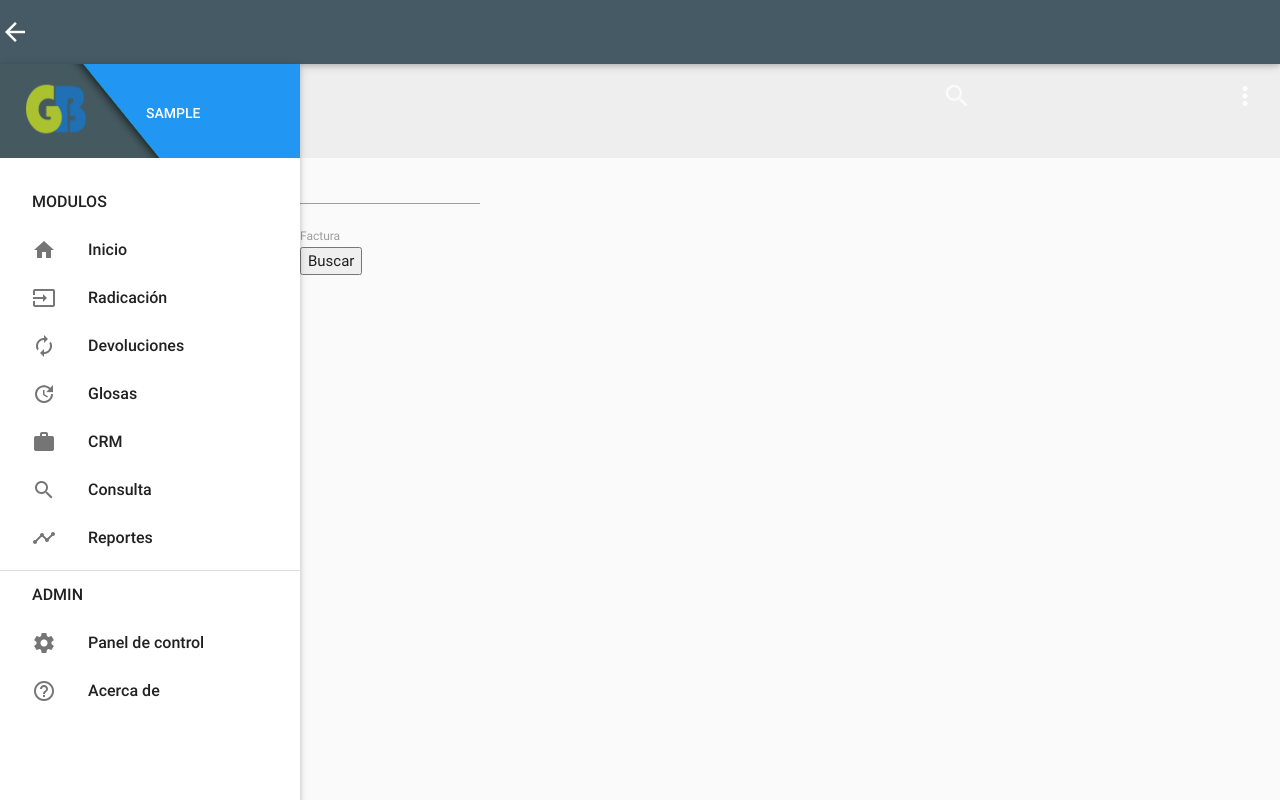
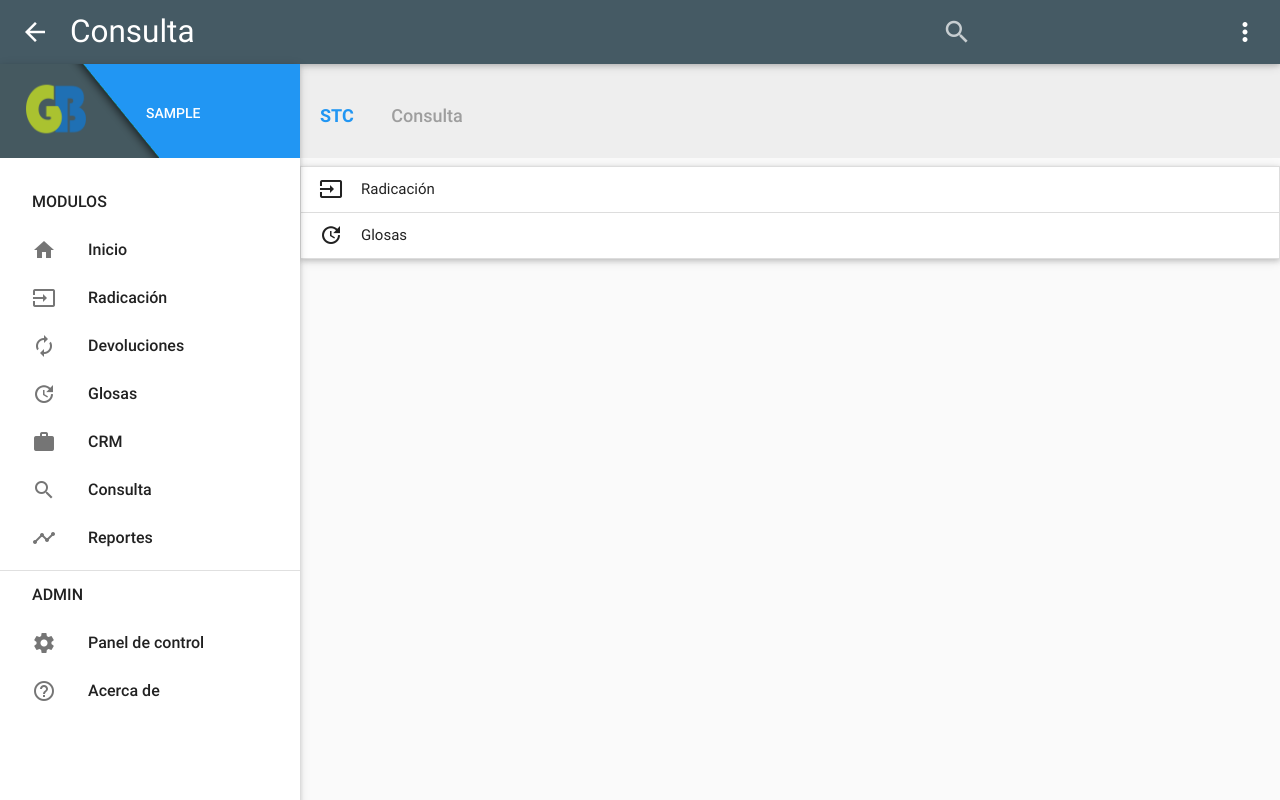
Before and after one commit to Baindaer/gb_stc, a Django app: page /consulta/ in a window 1280 px wide. Run offline with Django 3.2, Linux system fonts and the light colour scheme; the visitor is signed in with stand-in values (Sample User, id 1); some libraries are stand-ins or nearby versions.

Commit message:
Patch materialize
Hasta consultas

```diff
--- a/stc/static/stc/css/style.css
+++ b/stc/static/stc/css/style.css
@@ -45,6 +45,11 @@ main, footer {
     margin-left: 0;
     max-width: 100%;
   }
+
+  .campos-consulta {
+  padding: 10px;
+  }
+
 }
 /* Modificaciones a etiquetas de Materialize */
 .brand-logo {
@@ -185,6 +190,14 @@ a.breadcrumb::before {
   margin-right: 5%;
 }
 
+.campos-consulta {
+  padding: 20px;
+}
+
+.label-consulta {
+  font-weight: 500;
+}
+
 /* Estilos de elementos */
 #bot-usuario {
   font-size: 14px;
--- a/stc/static/stc/js/consulta.js
+++ b/stc/static/stc/js/consulta.js
@@ -1,9 +1,5 @@
-var dialog = document.querySelector('dialog');
-
-function mostrarDetalle(x) {
-    var index_registro = document.getElementById("dash_devoluciones").rows[x.rowIndex].cells[1].innerHTML;
-    var index_oculto_detalle = document.getElementById("datos_ocultos").rows[x.rowIndex-1].cells[0].innerHTML;
-    var index_oculto_gestion = document.getElementById("datos_ocultos").rows[x.rowIndex-1].cells[1].innerHTML;
-    document.getElementById("dialog-content").innerHTML = "<b><h5>DETALLE: </h5></b>" + index_oculto_detalle + "<br><b><h5>GESTION: </h5></b>" + index_oculto_gestion;
-    dialog.showModal();
-  }
+$(document).ready(function(){
+    $('.collapsible').collapsible({
+        accordion: false
+    });
+});
--- a/stc/static/stc/js/dev_gestion.js
+++ b/stc/static/stc/js/dev_gestion.js
@@ -1,6 +1,7 @@
 function getRow(x) {
     var index_registro = document.getElementById("dash").rows[x.rowIndex].cells[0].innerHTML;
     var index_registro_factura = document.getElementById("dash").rows[x.rowIndex].cells[1].innerHTML;
-    $("#id_registro").val(index_registro).parent().addClass('is-dirty');
-    $("#factura").val(index_registro_factura).parent().addClass('is-dirty');
+    $("#id_registro").val(index_registro);
+    $("#factura").val(index_registro_factura);
+    Materialize.updateTextFields();
 };
--- a/stc/templates/stc/consulta.html
+++ b/stc/templates/stc/consulta.html
@@ -6,191 +6,203 @@
   Consulta
 {% endblock %}
 {% block titulo_body %}
-  <a class="mdl-button mdl-js-button mdl-js-ripple-effect mdl-button--icon" href="{% url 'stc:inicio' %}">
+  <a class="left bot-atras" href="{% url 'stc:inicio' %}">
     <i class="material-icons">arrow_back</i>
   </a>
-  CONSULTA
+  <a class="brand-logo">Consulta</a>
+{% endblock %}
+{% block shortcuts %}
+{% endblock %}
+{% block opciones %}
+{% endblock %}
+{% block breadcrumb %}
+  <a href="{% url 'stc:inicio' %}" class="breadcrumb">STC</a>
+  <a class="breadcrumb">Consulta</a>
 {% endblock %}
 {% block body %}
-{% language 'es' %}
-  <form action="{% url 'stc:consulta' %}" method="post">
-    {% csrf_token %}
-    <div class="mdl-grid content-rad-gest">
-      <div class="mdl-color--white mdl-shadow--2dp mdl-cell mdl-cell--12-col mdl-grid">
-        <div class="cell-head mdl-cell mdl-cell--12-col">
+  <div class="row">
+  <ul class="collapsible" data-collapsible="expandable">
+    <li>
+      <div class="collapsible-header active">
+        <i class="material-icons">input</i>Radicación
       </div>
-        <div class="cell-form mdl-cell mdl-cell--8-col">
-          <div class="mdl-textfield mdl-js-textfield mdl-textfield--floating-label" style="width:180px" onclick="limpiarInput('factura')">
-            <input class="mdl-textfield__input" type="text" id="factura" name="factura" required />
-            <label class="mdl-textfield__label" for="factura" required>Factura</label>
+      {% for i in data_factura %}
+        <div class="collapsible-body campos-consulta">
+          <div class="row">
+            <div class="col s4 m2 l2 label-consulta">
+              Factura:
+            </div>
+            <div class="col s8 m4 l4">
+              {{ i.factura }}
+            </div>
+            <div class="col s4 m2 l2 label-consulta">
+              Empresa:
+            </div>
+            <div class="col s8 m4 l4">
+              {{ i.empresa.nombre }}
             </div>
           </div>
-        <div class="cell-button mdl-cell mdl-cell--4-col">
-          <button class="mdl-button mdl-js-button mdl-button--raised mdl-button--colored mdl-js-ripple-effect" style="margin-right:30px" name="submit" value="buscar">Buscar</button>
+          <div class="row">
+            <div class="col s4 m2 l2 label-consulta">
+              Unidad:
+            </div>
+            <div class="col s8 m4 l4">
+              {{ i.unidad.nombre }}
+            </div>
+            <div class="col s4 m2 l2 label-consulta">
+              Convenio:
+            </div>
+            <div class="col s8 m4 l4">
+              {{ i.convenio.nombre }}
             </div>
           </div>
+          <div class="row">
+            <div class="col s4 m2 l2 label-consulta">
+              Valor:
             </div>
-    <div class="mdl-grid content-consulta">
-      {% for reg in consulta_factura %}
-        <div class="mdl-color--white mdl-shadow--2dp mdl-cell mdl-cell--7-col mdl-grid">
-          <div class="cell-form mdl-cell mdl-cell--12-col">
-            <h5><i class="icon-nav icon-consulta material-icons">dashboard</i> General</h5>
+            <div class="col s8 m4 l4">
+              {{ i.valor_factura|intcomma }}
             </div>
-          <div class="cell-form mdl-cell mdl-cell--3-col">
-            <b>Numero:</b>
+            <div class="col s4 m2 l2 label-consulta">
+              Radicado:
             </div>
-          <div class="cell-form mdl-cell mdl-cell--9-col">
-            {{ reg.factura }}
-          </div>
-          <div class="cell-form mdl-cell mdl-cell--3-col">
-            <b>Empresa:</b>
-          </div>
-          <div class="cell-form mdl-cell mdl-cell--9-col">
-            {{ reg.empresa.nombre }}
-          </div>
-          <div class="cell-form mdl-cell mdl-cell--3-col">
-            <b>Unidad:</b>
-          </div>
-          <div class="cell-form mdl-cell mdl-cell--9-col">
-            {{ reg.unidad.nombre }}
-          </div>
-          <div class="cell-form mdl-cell mdl-cell--3-col">
-            <b>Convenio:</b>
-          </div>
-          <div class="cell-form mdl-cell mdl-cell--9-col">
-            {{ reg.convenio.nombre }}
-          </div>
-          <div class="cell-form mdl-cell mdl-cell--3-col">
-            <b>Valor:</b>
-          </div>
-          <div class="cell-form mdl-cell mdl-cell--9-col">
-            {{ reg.valor_factura|intcomma }}
-          </div>
-          <div class="cell-form mdl-cell mdl-cell--3-col">
-            <b>Contrato:</b>
-          </div>
-          <div class="cell-form mdl-cell mdl-cell--9-col">
-            {{ reg.contrato_tipo }}
-          </div>
-          <div class="cell-form mdl-cell mdl-cell--3-col">
-            <b>Servicio:</b>
-          </div>
-          <div class="cell-form mdl-cell mdl-cell--9-col">
-            {{ reg.servicio.descripcion }}
-          </div>
-          <div class="cell-form mdl-cell mdl-cell--3-col">
-            <b>Mes servicio:</b>
-          </div>
-          <div class="cell-form mdl-cell mdl-cell--9-col">
-            {{ reg.mes_servicio }}
+            <div class="col s8 m4 l4">
+              {{ i.fecha_radicacion }}
             </div>
           </div>
-        <div class="mdl-color--white mdl-shadow--2dp mdl-cell mdl-cell--5-col mdl-grid">
-          <div class="cell-form mdl-cell mdl-cell--12-col">
-            <h5><i class="icon-nav icon-consulta material-icons">input</i> Radicación</h5>
+          <div class="row">
+            <div class="col s4 m2 l2 label-consulta">
+              Tipo contrato:
             </div>
-          <div class="cell-form mdl-cell mdl-cell--5-col">
-            <b>Fecha radicado:</b>
+            <div class="col s8 m4 l4">
+              {{ i.contrato_tipo }}
             </div>
-          <div class="cell-form mdl-cell mdl-cell--7-col">
-            {{ reg.fecha_radicacion|date:"Y-m-d" }}
+            <div class="col s4 m2 l2 label-consulta">
+              Servicio:
             </div>
-          <div class="cell-form mdl-cell mdl-cell--5-col">
-            <b>Usuario:</b>
-          </div>
-          <div class="cell-form mdl-cell mdl-cell--7-col">
-            {{ reg.usuario.first_name }}
-          </div>
-          <div class="cell-form mdl-cell mdl-cell--5-col">
-            <b>Fecha de registro:</b>
-          </div>
-          <div class="cell-form mdl-cell mdl-cell--7-col">
-            {{ reg.fecha_registro|date:"Y-m-d" }}
+            <div class="col s8 m4 l4">
+              {{ i.servicio.descripcion }}
             </div>
           </div>
-      {% endfor %}
-      {% if consulta_glosa %}
-        <div class="mdl-color--white mdl-shadow--2dp mdl-cell mdl-cell--12-col mdl-grid">
-          <div class="cell-form mdl-cell mdl-cell--12-col">
-            <h5><i class="icon-nav icon-consulta material-icons">update</i> Glosas</h5>
+          <div class="row">
+            <div class="col s4 m2 l2 label-consulta">
+              Mes servicio:
+            </div>
+            <div class="col s8 m4 l4">
+              {{ i.mes_servicio }}
             </div>
           </div>
-      {% endif %}
-      {% if consulta_devolucion %}
-        <div class="mdl-color--white mdl-shadow--2dp mdl-cell mdl-cell--12-col mdl-grid">
-          <div class="cell-form mdl-cell mdl-cell--12-col">
-            <h5><i class="icon-nav icon-consulta material-icons">autorenew</i> Devoluciones</h5>
+          <div class="row">
+            <div class="col s4 m2 l2 label-consulta">
+              Usuario:
             </div>
-          {% for reg in consulta_devolucion %}
-            <div class="mdl-cell mdl-cell--12-col mdl-grid">
-              <div class="mdl-cell mdl-cell--6-col mdl-grid">
-                <div class="cell-form mdl-cell mdl-cell--4-col">
-                  <b>ID:</b>
+            <div class="col s8 m4 l4">
+              {{ i.usuario.first_name }}
             </div>
-                <div class="cell-form mdl-cell mdl-cell--8-col">
-                  {{ reg.id }}
+            <div class="col s4 m2 l2 label-consulta">
+              Fecha registro:
             </div>
-                <div class="cell-form mdl-cell mdl-cell--4-col">
-                  <b>Fecha devolucion:</b>
-                </div>
-                <div class="cell-form mdl-cell mdl-cell--8-col">
-                  {{ reg.fecha_devolucion|date:"Y-m-d" }}
-                </div>
-                <div class="cell-form mdl-cell mdl-cell--4-col">
-                  <b>Estado:</b>
-                </div>
-                <div class="cell-form mdl-cell mdl-cell--8-col">
-                  {{ reg.estado.descripcion }}
-                </div>
-                <div class="cell-form mdl-cell mdl-cell--4-col">
-                  <b>Causal:</b>
-                </div>
-                <div class="cell-form mdl-cell mdl-cell--8-col">
-                  {{ reg.causal.id }} - {{ reg.causal.descripcion }}
-                </div>
-                <div class="cell-form mdl-cell mdl-cell--4-col">
-                  <b>Detalle:</b>
-                </div>
-                <div class="cell-form mdl-cell mdl-cell--8-col">
-                  {{ reg.detalle }}
-                </div>
-              </div>
-              <div class="mdl-cell mdl-cell--6-col mdl-grid">
-                <div class="cell-form mdl-cell mdl-cell--4-col">
-                  <b>Gestor:</b>
-                </div>
-                <div class="cell-form mdl-cell mdl-cell--8-col">
-                  {{ reg.gestor.nombre }}
-                </div>
-                <div class="cell-form mdl-cell mdl-cell--4-col">
-                  <b>Fecha remision:</b>
-                </div>
-                <div class="cell-form mdl-cell mdl-cell--8-col">
-                  {{ reg.fecha_remitido|date:"Y-m-d" }}
-                </div>
-                <div class="cell-form mdl-cell mdl-cell--4-col">
-                  <b>Gestion:</b>
-                </div>
-                <div class="cell-form mdl-cell mdl-cell--8-col">
-                  {{ reg.gestion }}
-                </div>
-                <div class="cell-form mdl-cell mdl-cell--4-col">
-                  <b>Fecha gestión:</b>
-                </div>
-                <div class="cell-form mdl-cell mdl-cell--8-col">
-                  {{ reg.fecha_gestion|date:"Y-m-d" }}
-                </div>
-              </div>
-              <div class="mdl-cell mdl-cell--12-col mdl-grid">
-                <div class="mdl-cell mdl-cell--12-col">
-                  <hr>
+            <div class="col s8 m4 l4">
+              {{ i.fecha_registro }}
             </div>
           </div>
         </div>
       {% endfor %}
+    </li>
+    {% if data_devolucion %}
+      <li>
+        <div class="collapsible-header active">
+          <i class="material-icons">autorenew</i>Devoluciones
         </div>
+        {% for i in data_devolucion %}
+          <div class="collapsible-body campos-consulta">
+            <div class="row">
+              <div class="col s4 m2 l2 label-consulta">
+                ID:
+              </div>
+              <div class="col s8 m4 l4">
+                {{ i.id }}
+              </div>
+              <div class="col s4 m2 l2 label-consulta">
+                Fecha devolución:
+              </div>
+              <div class="col s8 m4 l4">
+                {{ i.fecha_devolucion }}
+              </div>
+            </div>
+            <div class="row">
+              <div class="col s4 m2 l2 label-consulta">
+                Estado:
+              </div>
+              <div class="col s8 m4 l4">
+                {{ i.estado.descripcion }}
+              </div>
+              <div class="col s4 m2 l2 label-consulta">
+                Codigo Devolución:
+              </div>
+              <div class="col s8 m4 l4">
+                {{ i.causal.codigo }}
+              </div>
+            </div>
+            <div class="row">
+              <div class="col s4 m2 l2 label-consulta">
+                Causal:
+              </div>
+              <div class="col s8 m4 l4">
+                {{ i.causal.descripcion }}
+              </div>
+              <div class="col s4 m2 l2 label-consulta">
+                Detalle:
+              </div>
+              <div class="col s8 m4 l4">
+                {{ i.detalle }}
+              </div>
+            </div>
+            <div class="row">
+              <div class="col s4 m2 l2 label-consulta">
+                Gestor:
+              </div>
+              <div class="col s8 m4 l4">
+                {{ i.gestor.nombre }}
+              </div>
+              <div class="col s4 m2 l2 label-consulta">
+                Fecha remitido:
+              </div>
+              <div class="col s8 m4 l4">
+                {{ i.fecha_remitido }}
+              </div>
+            </div>
+            <div class="row">
+              <div class="col s4 m2 l2 label-consulta">
+                Gestión:
+              </div>
+              <div class="col s8 m4 l4">
+                {{ i.gestion }}
+              </div>
+              <div class="col s4 m2 l2 label-consulta">
+                Fecha gestión:
+              </div>
+              <div class="col s8 m4 l4">
+                {{ i.fecha_gestion }}
+              </div>
+            </div>
+          </div>
+        {% endfor %}
+      </li>
     {% endif %}
+    <li>
+      <div class="collapsible-header">
+        <i class="material-icons">update</i>Glosas
       </div>
-  </form>
-{% endlanguage %}
+      <div class="collapsible-body">
+        <div class="row">
+          <p>Lorem ipsum dolor sit amet.</p>
+        </div>
+      </div>
+    </li>
+  </ul>
+  </div>
 {% endblock %}
+{% block scripts %}
+  <script src="{% static 'stc/js/consulta.js' %}"></script>
+{% endblock %}
--- a/stc/templates/stc/dev_rem_email.html
+++ b/stc/templates/stc/dev_rem_email.html
@@ -4,7 +4,7 @@
   <body style="max-width: 800px">
     <span style="font-family: sans-serif; font-size: 12px">
     {% language 'es' %}
-      <img src="https://dl.dropboxusercontent.com/u/49997815/GestionarBienestar/logoGB.png" style="max-width:350px">
+      <a href="{% url 'stc:devoluciones' %}"><img src="https://dl.dropboxusercontent.com/u/49997815/GestionarBienestar/logoGB.png" style="max-width:350px"></a>
       <br><br>
       <p>Floridablanca, {{ fecha.day }} de {{ fecha|date:'F' }} de {{ fecha.year }}</p>
       <br><br><br>
--- a/stc/templates/stc/gl_rem_email.html
+++ b/stc/templates/stc/gl_rem_email.html
@@ -4,7 +4,7 @@
   <body style="max-width: 800px">
     <span style="font-family: sans-serif; font-size: 12px">
     {% language 'es' %}
-      <img src="https://dl.dropboxusercontent.com/u/49997815/GestionarBienestar/logoGB.png" style="max-width:350px">
+      <a href="{% url 'stc:glosas' %}"><img src="https://dl.dropboxusercontent.com/u/49997815/GestionarBienestar/logoGB.png" style="max-width:350px"></a>
       <br><br>
       <p>Floridablanca, {{ fecha.day }} de {{ fecha|date:'F' }} de {{ fecha.year }}</p>
       <br><br><br>
--- a/stc/templates/stc/layout.html
+++ b/stc/templates/stc/layout.html
@@ -34,7 +34,7 @@
             <form action="{% url 'stc:consulta' %}" class="right hide-on-med-and-down" id="consulta" method="POST">
               {% csrf_token %}
               <div class="input-field">
-                <input id="search" name="factura" type="search" required>
+                <input id="search" name="factura" type="search" required autocomplete="off">
                 <label for="search"><i class="material-icons">search</i></label>
                 <i class="material-icons">close</i>
               </div>
--- a/stc/views.py
+++ b/stc/views.py
@@ -185,15 +185,15 @@ def consulta(request):
         return HttpResponseRedirect(reverse('stc:login'))
     if request.method == 'POST':
         factura = request.POST['factura'].upper()
-        consulta_factura = Radicacion.objects.filter(factura=factura)
-        consulta_devolucion = Devolucion.objects.filter(factura=factura)
-        if consulta_factura or consulta_devolucion:
+        data_factura = Radicacion.objects.filter(factura=factura)
+        data_devolucion = Devolucion.objects.filter(factura=factura)
+        if data_factura or data_devolucion:
             messages.success(request, 'Busqueda realizada')
         else:
             messages.error(request, 'Factura no encontrada')
         context = {
-        'consulta_factura': consulta_factura,
-        'consulta_devolucion': consulta_devolucion,
+        'data_factura': data_factura,
+        'data_devolucion': data_devolucion,
         }
         return render(request, 'stc/consulta.html', context)
     return render(request, 'stc/consulta.html')
@@ -397,18 +397,18 @@ def dev_gestion(request):
         messages.error(request, 'Debe iniciar sesion primero.')
         return HttpResponseRedirect(reverse('stc:login'))
     #Cargando variables de contexto iniciales
-    last_registros = Devolucion.objects.order_by('-id')[:50]
-    context = {'last_registros': last_registros}
+    ult_reg = Devolucion.objects.order_by('-id')[:50]
+    context = {'ult_reg': ult_reg}
     if request.method == 'POST':
         factura = request.POST['factura'].upper()
         id_registro = request.POST['id_registro']
         if request.POST['submit'] == 'buscar':
             #Realizando filtro de consulta
-            last_registros = Devolucion.objects.filter(
+            ult_reg = Devolucion.objects.filter(
                 factura__contains=factura
                 ).order_by('-id')[:100]
-            context['last_registros'] = last_registros
-            if last_registros:
+            context['ult_reg'] = ult_reg
+            if ult_reg:
                 messages.success(request, 'Busqueda realizada')
             else:
                 messages.error(request, 'Factura no encontrada')
@@ -419,8 +419,8 @@ def dev_gestion(request):
                 exe = Devolucion.objects.get(id=id_registro).delete()
                 messages.success(request,
                     'Devolucion de ' + factura + ' eliminada')
-                last_registros = Devolucion.objects.order_by('-id')[:50]
-                context['last_registros'] = last_registros
+                ult_reg = Devolucion.objects.order_by('-id')[:50]
+                context['ult_reg'] = ult_reg
             except:
                 messages.error(request,
                     'Factura no seleccionada')
@@ -551,13 +551,13 @@ def dev_remision(request):
                     [to]
                     )
                 msg.attach_alternative(html_content, "text/html")
-                msg.send()
+                #msg.send()
                 for each in pendientes:
                     #Actualizando estados
                     mod = Devolucion.objects.get(id=each.id)
                     mod.estado_id = "2"
                     mod.fecha_remitido = fecha_remitido
-                    mod.save()
+                    #mod.save()
                 return render(request, 'stc/dev_rem_email.html', context)
             else:
                 messages.error(request,
```
Also changed, not shown: stc/templates/stc/dev_gestion.html (+48 -42 lines), stc/templates/stc/dev_remision.html (+54 -45 lines), stc/templates/stc/inicio.html (+1 -28 lines). Lines whose indentation alone changed are shown as unchanged.
